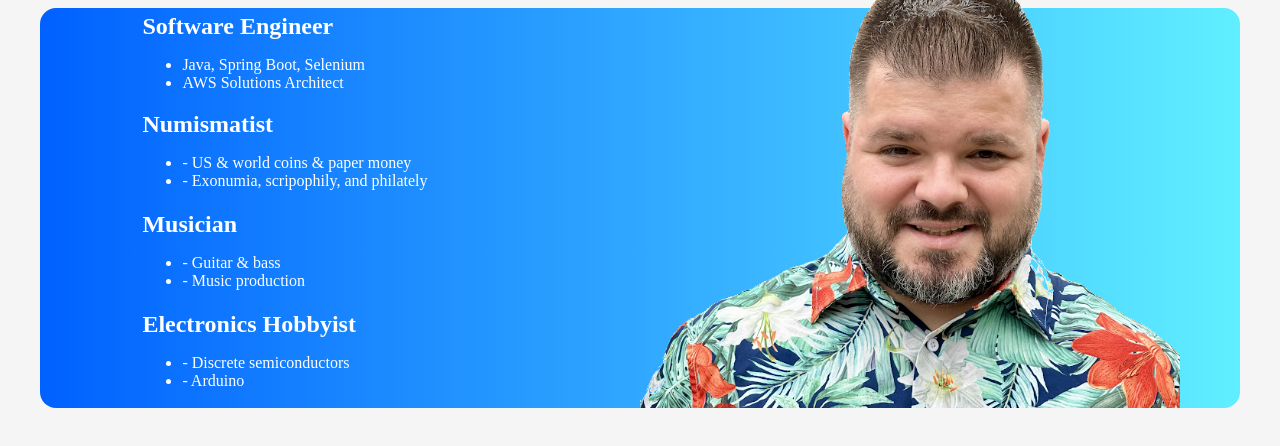
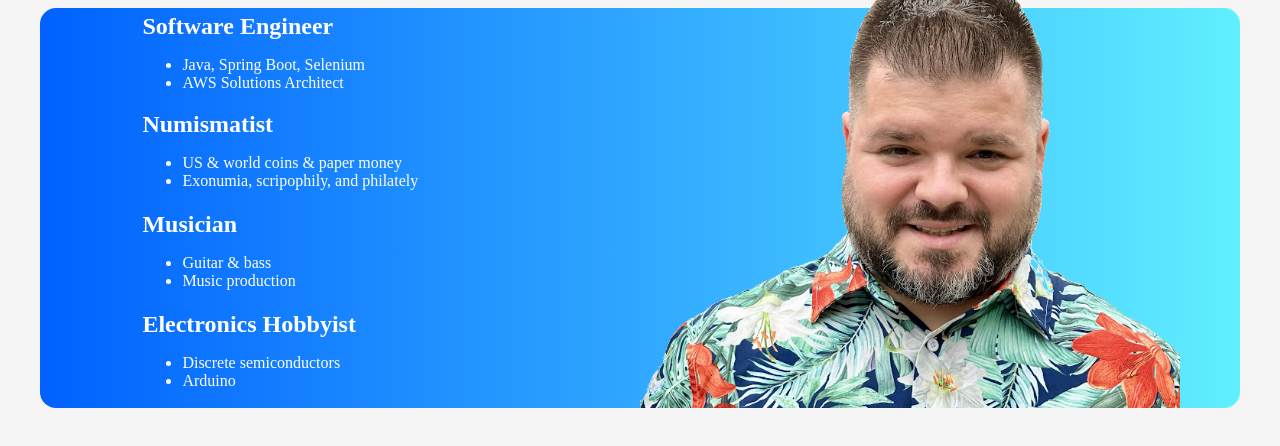
Before and after one commit to jpenn84/homepage-web, a website built with Vite: page src/index.html in a window 1280 px wide. Built offline with nearby package versions, Linux system fonts and the light colour scheme.

Commit message:
removed dashes from bulleted lists

```diff
--- a/src/index.html
+++ b/src/index.html
@@ -23,8 +23,8 @@
                 <div>
                     <div class="title">Numismatist</div>
                     <ul>
-                        <li>- US & world coins & paper money</li>
-                        <li>- Exonumia, scripophily, and philately</li>
+                        <li>US & world coins & paper money</li>
+                        <li>Exonumia, scripophily, and philately</li>
                     </ul>
                 </div>
             </div>
@@ -32,8 +32,8 @@
                 <div>
                     <div class="title">Musician</div>
                     <ul>
-                        <li>- Guitar & bass</li>
-                        <li>- Music production</li>
+                        <li>Guitar & bass</li>
+                        <li>Music production</li>
                     </ul>
                 </div>
             </div>
@@ -41,8 +41,8 @@
                 <div>
                     <div class="title">Electronics Hobbyist</div>
                     <ul>
-                        <li>- Discrete semiconductors</li>
-                        <li>- Arduino</li>
+                        <li>Discrete semiconductors</li>
+                        <li>Arduino</li>
                     </ul>
                 </div>
             </div>
```
